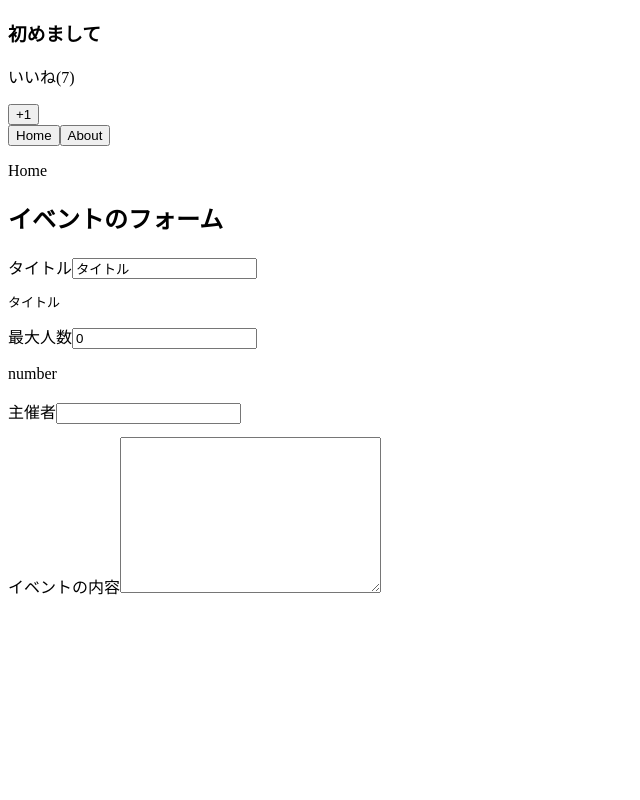
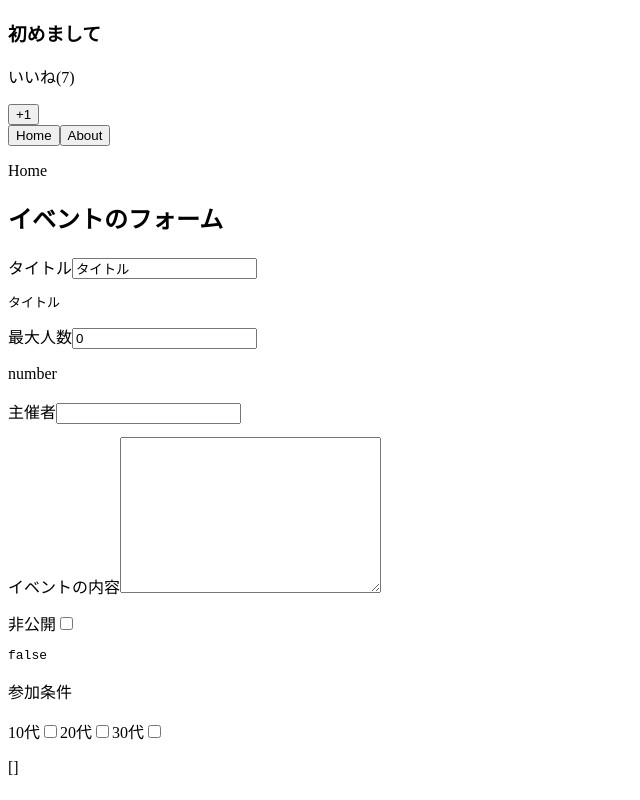
Before and after one commit to nom30523/p-vuejs, a Vue app in the folder p-vuejs/: page / in a window 1280 px wide. Shown: the whole page, without its empty margins (0-640 px from the left). Built offline with nearby package versions, Linux system fonts and the light colour scheme.

Commit message:
チェックボックス

```diff
--- a/p-vuejs/src/App.vue
+++ b/p-vuejs/src/App.vue
@@ -23,6 +23,17 @@
       <label for="detail">イベントの内容</label>
       <textarea id="detail" cols="30" rows="10" v-model="eventData.detail"></textarea>
       <pre>{{ eventData.detail }}</pre>
+      <label for="isPrivate">非公開</label>
+      <input id="isPrivate" type="checkbox" v-model="eventData.isPrivate">
+      <pre>{{ eventData.isPrivate }}</pre>
+      <p>参加条件</p>
+      <label for="10">10代</label>
+      <input id="10" type="checkbox" value="10代" v-model="eventData.target">
+      <label for="20">20代</label>
+      <input id="20" type="checkbox" value="20代" v-model="eventData.target">
+      <label for="30">30代</label>
+      <input id="30" type="checkbox" value="30代" v-model="eventData.target">
+      <p>{{ eventData.target }}</p>
     </div>
   </div>
 </template>
@@ -41,7 +52,9 @@
         title: "タイトル",
         maxNumber: 0,
         host: "",
-        detail: ""
+        detail: "",
+        isPrivate: false,
+        target: []
       }
     }
   },
```
